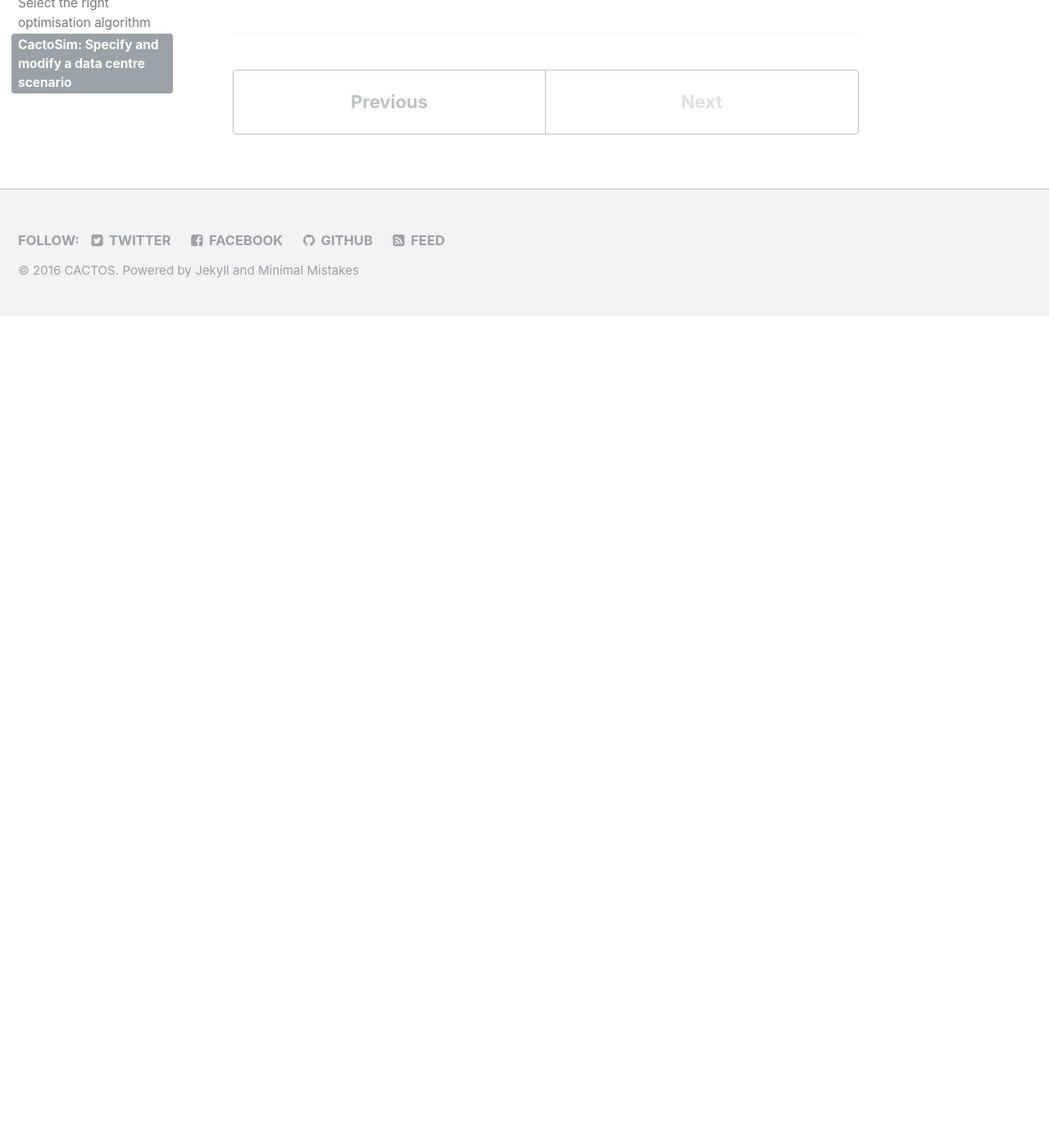
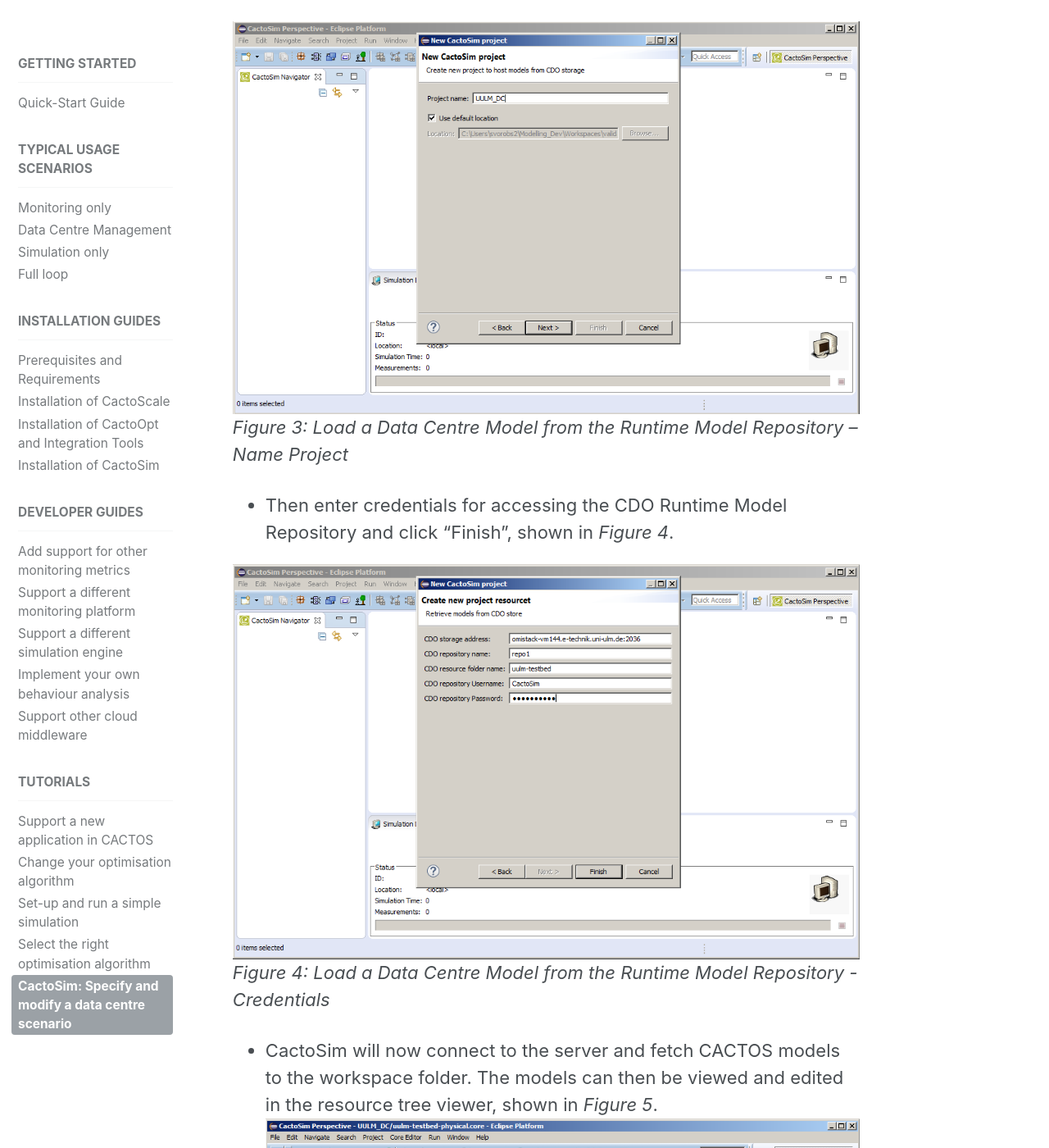
Before and after one commit to cactos/cactos.github.io, a Jekyll site: the page built from _docs/19_cactosim-specify-and-modify-a-data-centre-scenario.md, in a window 1280 px wide and 1400 px high, scrolled down 2364 px. Shown: the whole window at 82% size. Built offline with Jekyll 4.4.1, drawn with Linux system fonts in a browser that asks for light colours; before the commit the page ends 2750 px from its top, so only the background shows below that; some of the changed text lies outside the part shown.

Commit message:
Finalising text and images

```diff
--- a/_docs/19_cactosim-specify-and-modify-a-data-centre-scenario.md
+++ b/_docs/19_cactosim-specify-and-modify-a-data-centre-scenario.md
@@ -9,6 +9,9 @@
 
 [Doc19_1]: {{ base_path }}/assets/images/Doc19_1.png "Load DC"
 [Doc19_2]: {{ base_path }}/assets/images/Doc19_2.png "Load DC - Select"
+[Doc19_3]: {{ base_path }}/assets/images/Doc19_3.png "Load DC - Select"
+[Doc19_4]: {{ base_path }}/assets/images/Doc19_4.png "Load DC - Select"
+[Doc19_5]: {{ base_path }}/assets/images/Doc19_5.png "Load DC - Select"
 
 CactoSim provides a wealth of options to modify and adapt physical or logical data centre resources. This section of the user manual explains the individual building blocks used to define and manipulate various simulation scenarios in CactoSim. Users can combine those building blocks to fit the purpose of a specific data centre analysis.
 
@@ -26,3 +29,16 @@
 
 ![alt text][Doc19_2]
 *Figure 2: Load a Data Centre Model from the Runtime Model Repository – Select Wizard*
+
+- Next, provide the name for the project that will be created in the workspace, as shown in *Figure 3*.
+
+![alt text][Doc19_3]
+*Figure 3: Load a Data Centre Model from the Runtime Model Repository – Name Project*
+
+- Then enter credentials for accessing the CDO Runtime Model Repository and click “Finish”, shown in *Figure 4*.
+
+![alt text][Doc19_4]
+*Figure 4: Load a Data Centre Model from the Runtime Model Repository - Credentials*
+
+- CactoSim will now connect to the server and fetch CACTOS models to the workspace folder. The models can then be viewed and edited in the resource tree viewer, shown in *Figure 5*.
+![alt text][Doc19_5]
```
Also changed, not shown: assets/images/Doc19_3.png (added), assets/images/Doc19_4.png (added), assets/images/Doc19_5.png (added).
